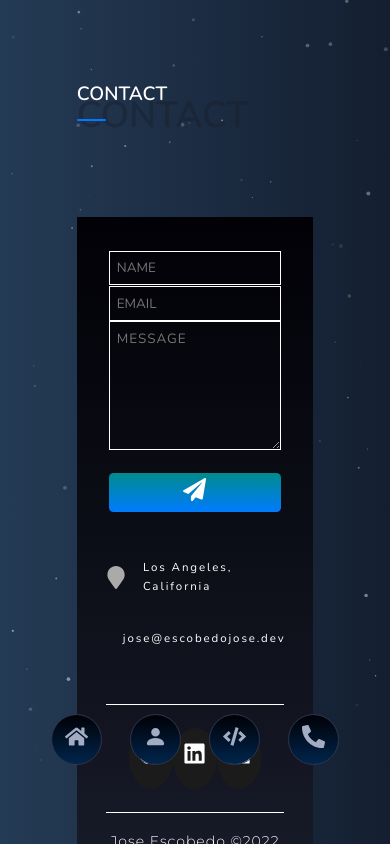
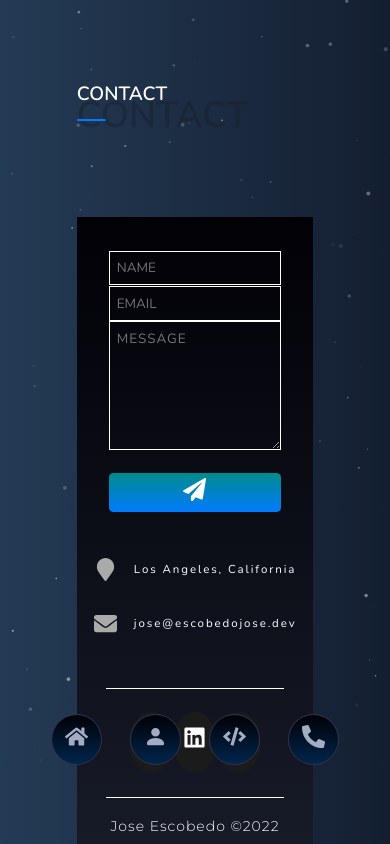
Before and after one commit to Jose-Escobedo/Portfolio-Website, a React (Create React App) app: page /Contact in a window 390 px wide. Shown: the top 844 px of the page. Built offline with nearby package versions, Linux system fonts and the light colour scheme.

Commit message:
media query contact 760px

```diff
--- a/src/components/Contact/ContactForm.js
+++ b/src/components/Contact/ContactForm.js
@@ -116,7 +116,7 @@
     background: linear-gradient(#010106, var(--background-dark-grey))
       padding-box;
 
-    @media screen and (max-width: 480px) {
+    @media screen and (max-width: 1100px) {
       flex-direction: column;
       width: 100%;
       padding-bottom: 3em;
@@ -130,9 +130,9 @@
     display: flex;
     flex-direction: column;
     padding: 2em;
-    @media screen and (max-width: 480px) {
-      padding: 1em;
+    @media screen and (max-width: 1100px) {
       width: 100%;
+      padding: 0.5em;
     }
     @media screen and (max-width: 410px) {
       padding: 0.4em;
@@ -149,7 +149,7 @@
     border: none;
     border: 1px solid var(--white-color);
     padding: 0.5em 0.5em;
-    @media screen and (max-width: 480px) {
+    @media screen and (max-width: 760px) {
       font-size: 0.9rem;
     }
     @media screen and (max-width: 435px) {
@@ -166,9 +166,10 @@
     letter-spacing: 1px;
     border: 1px solid var(--white-color);
     padding: 0.5em 0.5em;
-    @media screen and (max-width: 480px) {
+    @media screen and (max-width: 760px) {
       font-size: 0.9rem;
     }
+
     @media screen and (max-width: 435px) {
       font-size: 0.7rem;
     }
@@ -217,14 +218,16 @@
     justify-content: space-between;
     flex-direction: column;
     padding: 2em;
-    @media screen and (max-width: 480px) {
+    @media screen and (max-width: 1100px) {
       font-size: 0.5rem;
       padding: 1em;
       width: 100%;
+      align-items: center;
       span {
         max-width: 100%;
       }
     }
+
     @media screen and (max-width: 435px) {
       font-size: 0.3rem;
     }
@@ -248,24 +251,27 @@
       margin-bottom: 1.6em;
       line-height: 1em;
       font-size: 1rem;
+      a {
+        font-size: 0.7rem;
+      }
     }
   }
 
   .contact-text {
     letter-spacing: 1.9px;
-    font-size: 0.5rem;
+
     color: var(--white-color);
     text-decoration: none;
     margin-left: 1.5em;
-    @media screen and (max-width: 435px) {
-      font-size: 0.8rem;
-    }
   }
 
   .contact-list span {
     font-size: 0.8rem;
+    @media screen and (max-width: 480px) {
+      font-size: 0.7rem;
+    }
     @media screen and (max-width: 435px) {
-      font-size: 0.7rem;
+      font-size: 0.5rem;
     }
     @media screen and (max-width: 410px) {
       font-size: 0.6rem;
@@ -275,8 +281,9 @@
   .contact-text a {
     text-decoration: none;
     transition-duration: 0.2s;
+
     @media screen and (max-width: 435px) {
-      font-size: 0.8rem;
+      font-size: 0.5rem;
     }
     @media screen and (max-width: 410px) {
       font-size: 0.6rem;
@@ -298,6 +305,9 @@
     padding: 0;
     display: flex;
     justify-content: space-evenly;
+    @media screen and (max-width: 410px) {
+      font-size: 15px;
+    }
   }
 
   .social-media-list li a {
@@ -351,6 +361,7 @@
     color: var(--white-color);
     letter-spacing: 1px;
     text-align: center;
+    margin-top: 1.2rem;
     @media screen and (max-width: 480px) {
       margin-top: 1rem;
     }
```
